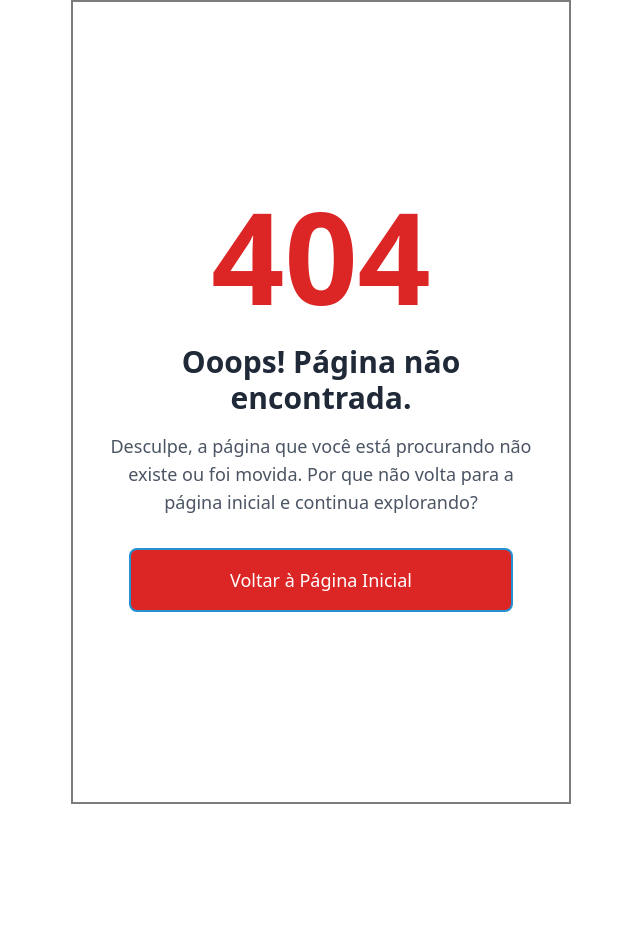
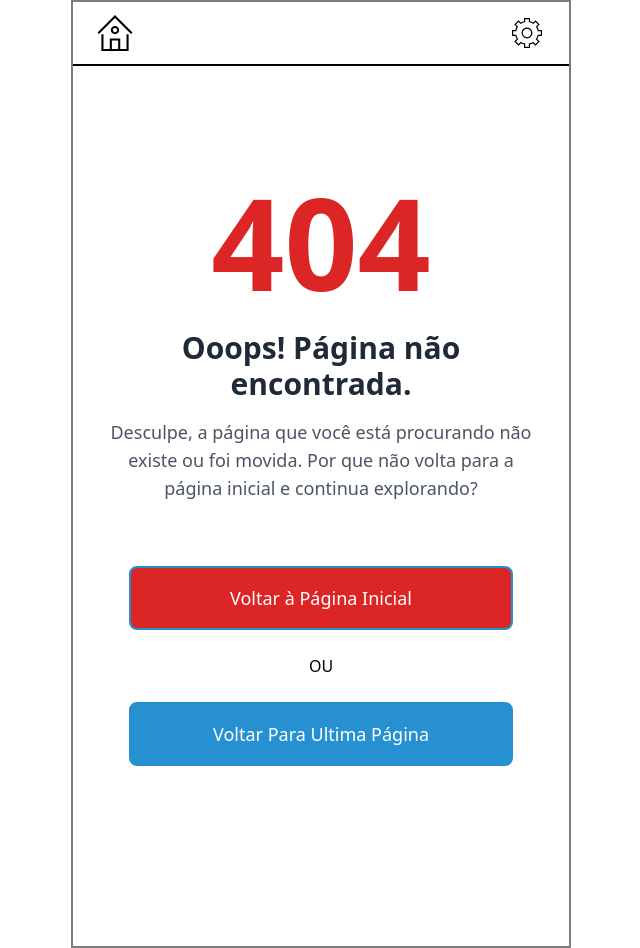
Before and after one commit to luriquePro/front-biblioteca-de-cursos, a React (Vite) app: page /auth/register in a window 1280 px wide. Before the commit this address had no page. Shown: the whole page, without its empty margins (319-959 px from the left). Before the commit the page ends 804 px from the top, so only its background shows below. Built offline with nearby package versions, Linux system fonts and the light colour scheme.

Commit message:
Update ErrorPage404.tsx

```diff
--- a/src/errors/ErrorPage404.tsx
+++ b/src/errors/ErrorPage404.tsx
@@ -1,18 +1,37 @@
+import { Header } from "../components/app/Header";
 import { Button } from "../components/ui/Button";
+import { useNavigationStore } from "../store/navigationStore";
 
 const ErrorPage404 = () => {
+	const { lastPage } = useNavigationStore();
+
 	return (
-		<section className="bg-white flex items-center justify-center min-h-screen">
-			<div className="py-12 px-6 text-center">
+		<section>
+			<Header border="b-2-black" />
+			<div className="bg-white flex items-stretch min-h-screen mt-20">
+				<div className="py-8 px-6 text-center">
 					<h1 className="text-8xl font-extrabold text-red-600 lg:text-9xl">404</h1>
 					<p className="mt-6 text-2xl font-semibold text-gray-800 lg:text-3xl">Ooops! Página não encontrada.</p>
 					<p className="mt-4 text-lg text-gray-600">
 						Desculpe, a página que você está procurando não existe ou foi movida. Por que não volta para a página inicial e continua explorando?
 					</p>
-				<div className="mt-8">
-					<Button redirectTo="/" className="px-6 py-3 text-lg font-medium text-white bg-red-600 rounded-lg hover:bg-red-700 transition-all">
+					<div className="mt-16">
+						<Button
+							redirectTo="/"
+							className="px-6 py-3 text-lg font-medium text-white bg-red-600 rounded-lg hover:bg-red-700 transition-all border-0"
+						>
 							Voltar à Página Inicial
 						</Button>
+						<br />
+						<p className="mt-6">OU</p>
+						<br />
+						<Button
+							redirectTo={lastPage ?? "/"}
+							className="px-6 py-3 text-lg font-medium text-white bg-gray-600 rounded-lg hover:bg-gray-700 transition-all border-0"
+						>
+							Voltar Para Ultima Página
+						</Button>
+					</div>
 				</div>
 			</div>
 		</section>
```
Lines whose indentation alone changed are shown as unchanged.
